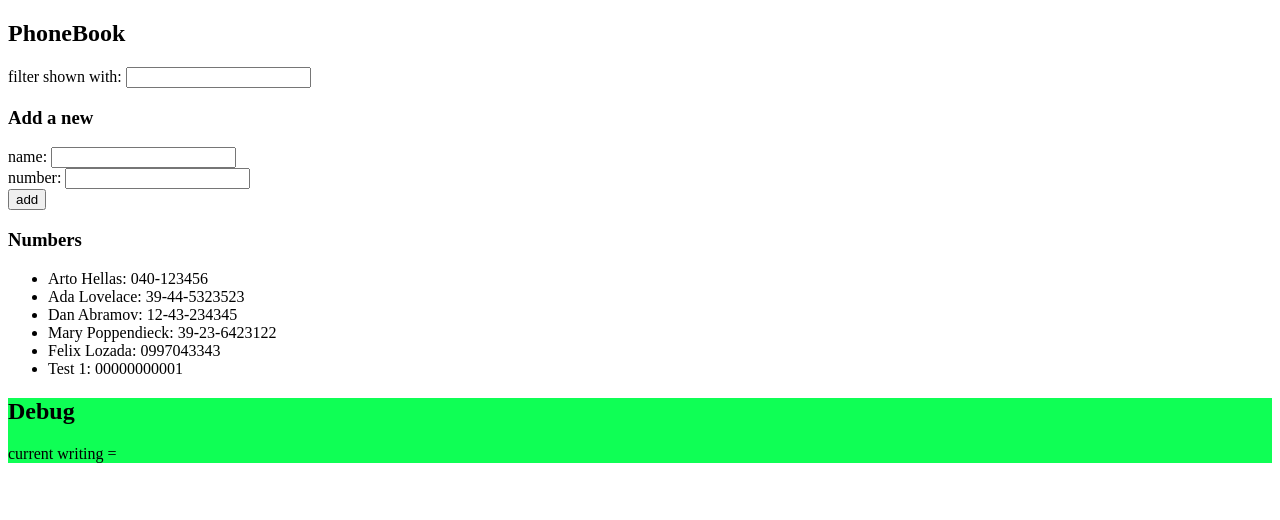
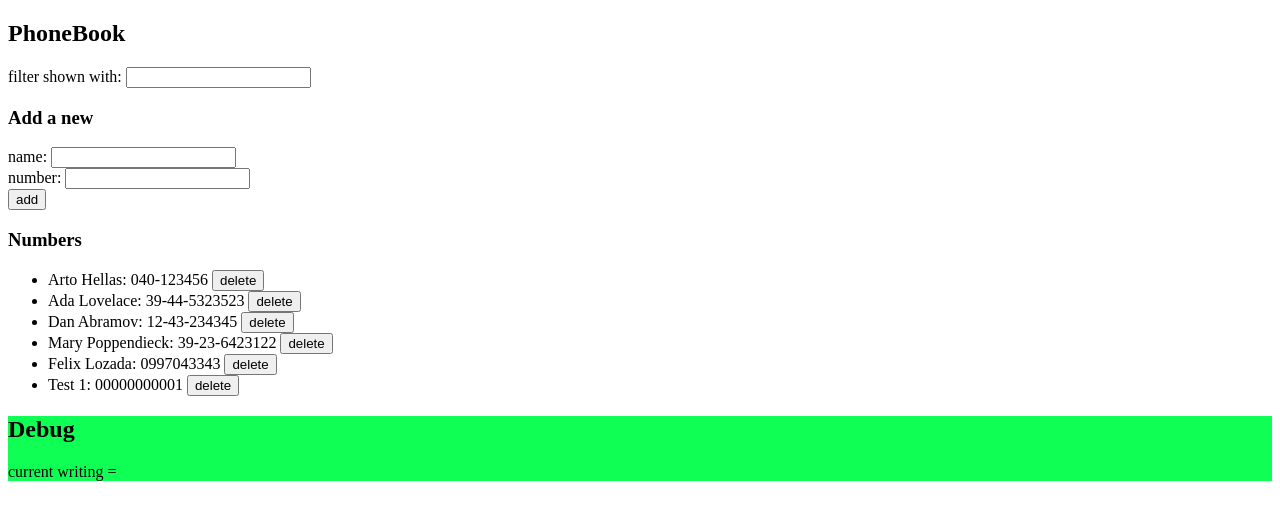
Before and after one commit to willymromero/fullstackopen-bootcamp, a React (Vite) app in the folder part2/phone-book/: page / in a window 1280 px wide. Shown: the top 520 px of the page. Built offline with nearby package versions, Linux system fonts and the light colour scheme; data requests are answered from the project's data file.

Commit message:
Part 2, exercise 2.17 rocks :rocket:
- ammend

```diff
--- a/part2/phone-book/src/App.jsx
+++ b/part2/phone-book/src/App.jsx
@@ -44,15 +44,15 @@ const App = () => {
 
   const handleNameChange = (event) => {
     setNewPersonName(event.target.value);
-  }
+  };
 
   const handleNumberChange = (event) => {
     setNewPersonNumber(event.target.value);
-  }
+  };
 
   const handleFilterChange = (event) => {
     setSearchFilter(event.target.value);
-  }
+  };
 
   return (
     <div>
@@ -65,13 +65,17 @@ const App = () => {
         personNumber={newPersonNumber} handlePersonNumber={handleNumberChange}
       />
       <h3>Numbers</h3>
-      <Persons persons={persons} searchFilter={searchFilter} />
+      <Persons
+        persons={persons}
+        searchFilter={searchFilter}
+        setPersons={setPersons}
+      />
       <div style={{ backgroundColor: "#0fff55" }}>
         <h2>Debug</h2>
         current writing = {newPersonName} {newPersonNumber}
       </div>
     </div>
   );
-}
+};
 
 export default App;
--- a/part2/phone-book/src/components/Persons.jsx
+++ b/part2/phone-book/src/components/Persons.jsx
@@ -1,17 +1,46 @@
-import React from "react"
+import React from "react";
+import personService from "../services/persons";
 
-const Person = ({ person }) => <li>{person.name}: {person.number}</li>
+const Persons = ({ persons, searchFilter, setPersons }) => {
+    const deletePerson = (id) => {
+        const person = persons.find(person => person.id === id);
 
-const Persons = ({ persons, searchFilter }) => (
+        if (window.confirm(`Are you sure to delete person ${person.name}?`)) {
+
+            personService
+                .deleteById(id)
+                .then(() => setPersons(persons.filter(person => person.id !== id)))
+                .catch(error => {
+                    alert(`The person "${person.name}" was already deleted from server 😨`);
+                    setPersons(persons.filter(person => person.id !== id));
+                    console.log(error);
+                });
+        }
+    };
+
+    return (
         <div>
             <ul>
                 {
                     persons
-                    .filter(person => new RegExp(`.*${searchFilter}.*`, "i").test(person.name))
-                    .map((person, index) => <Person key={index} person={person} />)
+                        .filter(
+                            person => person.name.match(new RegExp(`.*${searchFilter}.*`, "i"))
+                        )
+                        .map(
+                            (person, index) => <li key={index} ><Person name={person.name} number={person.number} deletePerson={() => deletePerson(person.id)} /></li>
+                        )
                 }
             </ul>
         </div>
-)
+    );
+};
+
+const Person = ({ name, number, deletePerson }) => {
+    return (
+        <>
+            {name}: {number} <button onClick={deletePerson} >delete</button>
+        </>
+    );
+};
 
 export default Persons;
--- a/part2/phone-book/src/services/persons.js
+++ b/part2/phone-book/src/services/persons.js
@@ -16,9 +16,9 @@ const update = (id, person) => {
   return request.then((response) => response.data);
 };
 
-const deleteOne = (id) => {
+const deleteById = (id) => {
   const request = axios.delete(`${BASE_URL}/${id}`);
   return request.then((response) => response.data);
 };
 
-export default { getAll, create, update, deleteOne };
+export default { getAll, create, update, deleteById };
```
Lines whose indentation alone changed are shown as unchanged.
